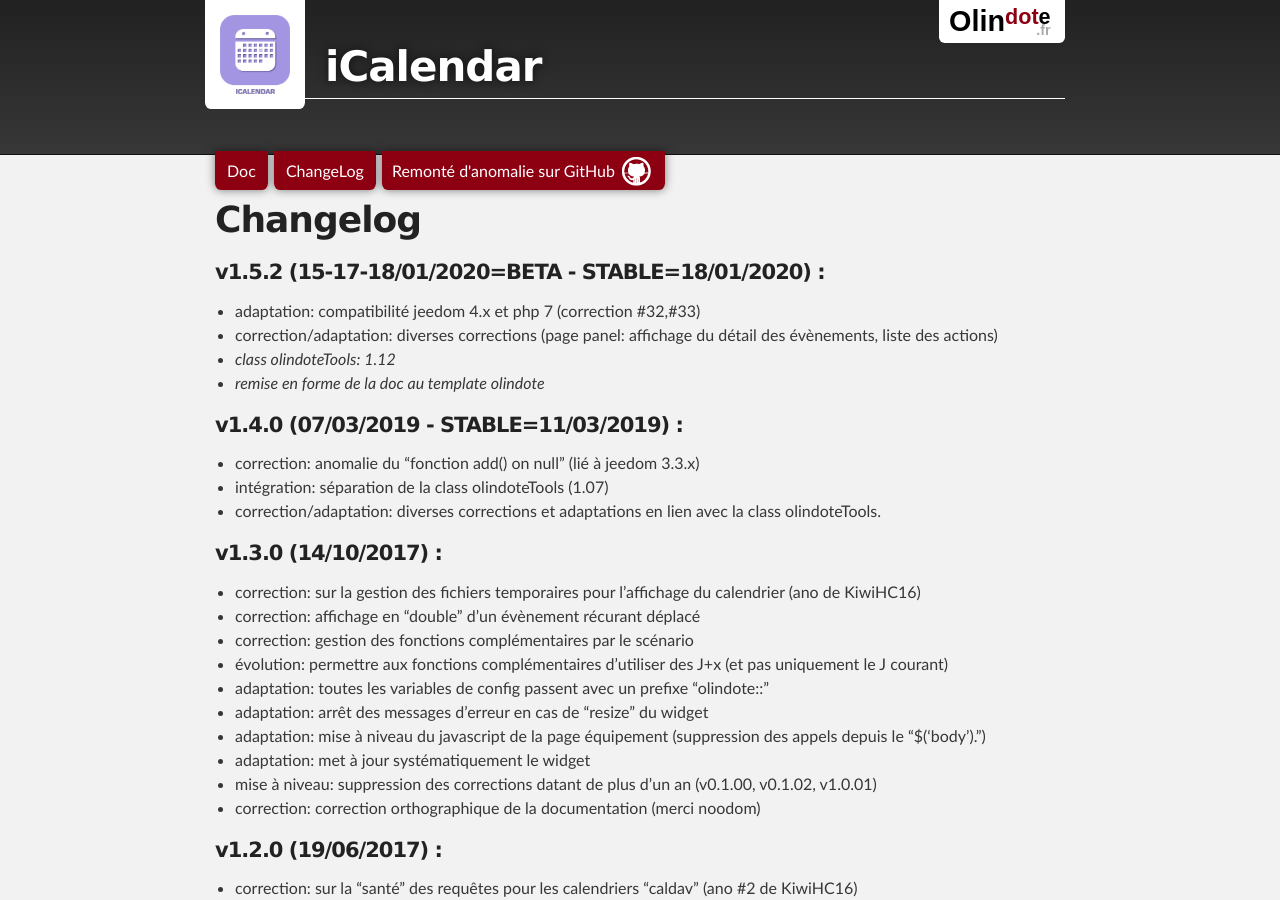
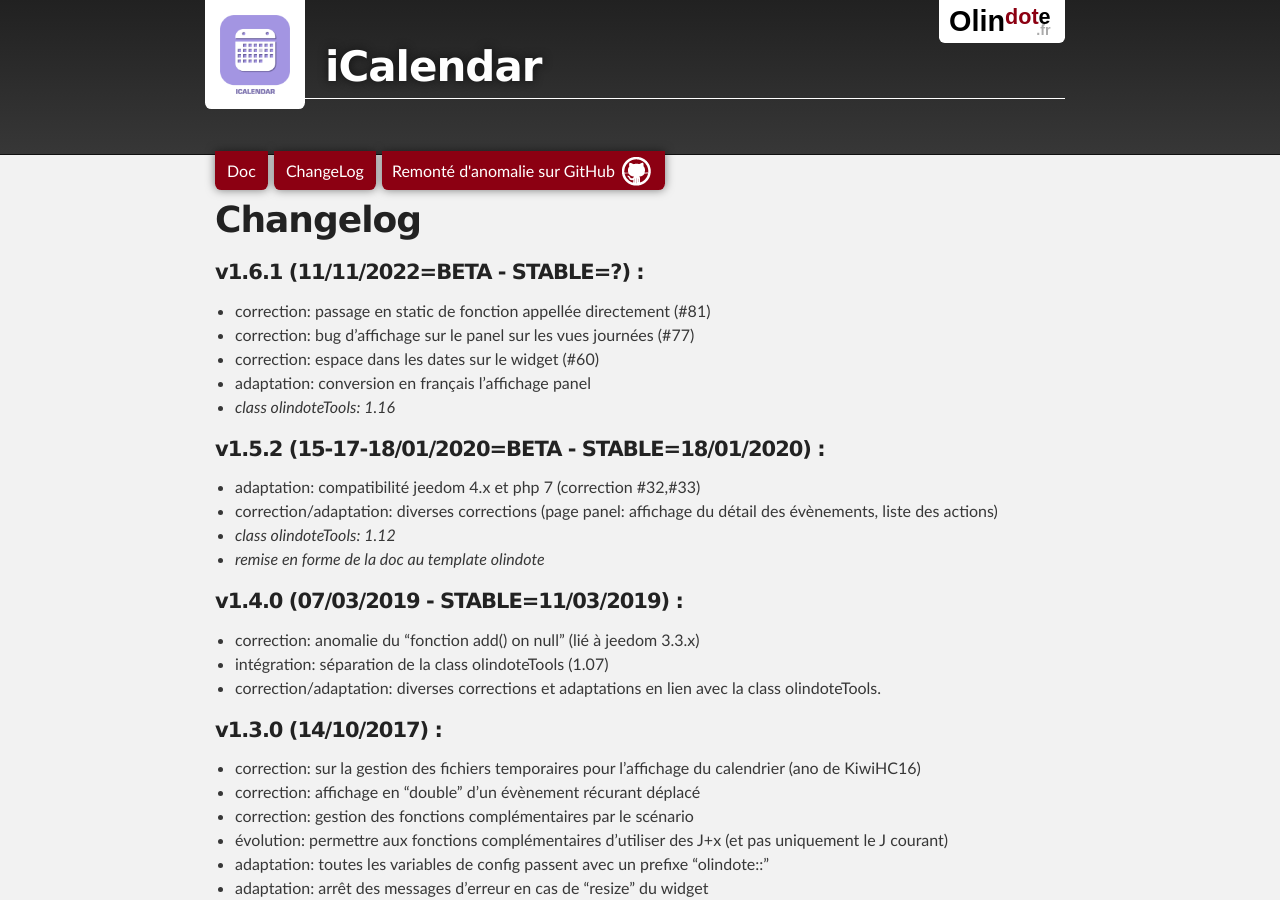
Before and after one commit to abarrau/jeedom-plugins-doc, a Jekyll site: the page built from docs/iCalendar/fr_FR/changelog.md, in a window 1280 px wide and 900 px high. Built offline with Jekyll 4.4.1, drawn with Linux system fonts in a browser that asks for light colours; our own code applies the rules of GitHub Pages for plain Markdown files; the repository's description, which GitHub fills in, is left out.

Commit message:
icalendar v1.61

```diff
--- a/docs/iCalendar/fr_FR/changelog.md
+++ b/docs/iCalendar/fr_FR/changelog.md
@@ -1,4 +1,11 @@
 # Changelog
+
+#### v1.6.1 (11/11/2022=BETA - STABLE=?) :
+- correction: passage en static de fonction appellée directement (#81)
+- correction: bug d'affichage sur le panel sur les vues journées (#77)
+- correction: espace dans les dates sur le widget (#60)
+- adaptation: conversion en français l'affichage panel
+- _class olindoteTools: 1.16_
 
 #### v1.5.2 (15-17-18/01/2020=BETA - STABLE=18/01/2020) :
 - adaptation: compatibilité jeedom 4.x et php 7 (correction #32,#33)
```
Also changed, not shown: docs/iCalendar/fr_FR/index.md (+1 -1 lines).
